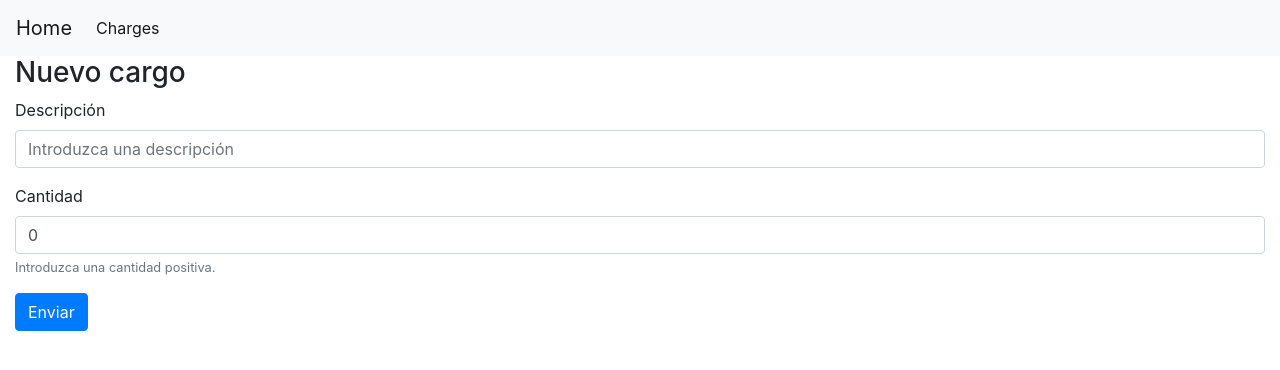
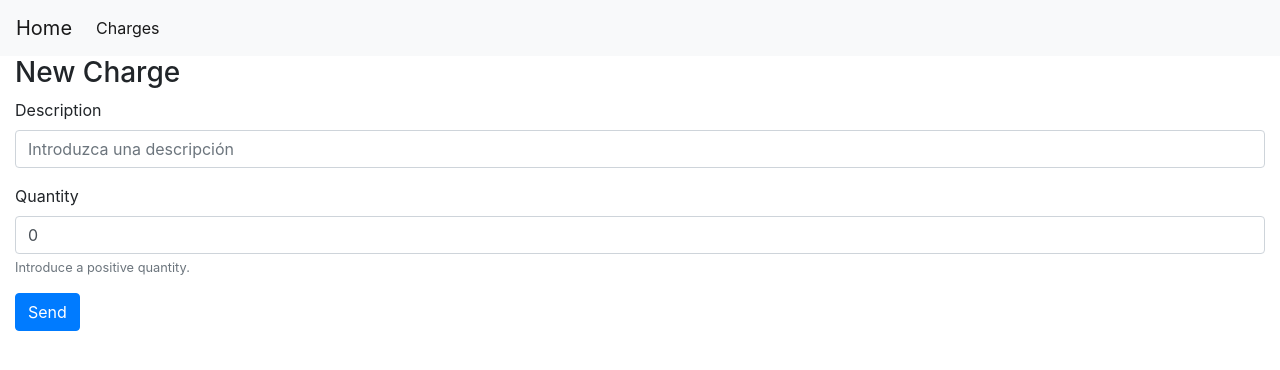
Before and after one commit to esteban24/charges-consumer, a React (Create React App) app: page /charges/new in a window 1280 px wide. Shown: the top 370 px of the page. Built offline with nearby package versions, Linux system fonts and the light colour scheme.

Commit message:
Changed literals

```diff
--- a/src/components/Create.js
+++ b/src/components/Create.js
@@ -55,20 +55,20 @@ class Create extends Component {
         <div className="Create">
           <div className="panel panel-default">
             <div className="panel-heading">
-              <h3 className="panel-title">Nuevo cargo</h3>
+              <h3 className="panel-title">New Charge</h3>
             </div>
             <div className="panel-body">
               <form onSubmit={this.handleSubmit}>
                 <div className="form-group">
-                  <label>Descripción</label>
+                  <label>Description</label>
                   <input type="text" className="form-control" name="description" id="description" placeholder="Introduzca una descripción" required="required" value={this.state.description} onChange={this.handleInputChange} maxLength="255"/>
                 </div>
                 <div className="form-group">
-                  <label>Cantidad</label>
+                  <label>Quantity</label>
                   <input type="number" className="form-control" name="amount" id="amount" placeholder="Introduzca una cantidad" required="required" value={this.state.amount} onChange={this.handleInputChange} min="1" step="0.01"/>
-                  <small id="amountHelp" className="form-text text-muted">Introduzca una cantidad positiva.</small>
+                  <small id="amountHelp" className="form-text text-muted">Introduce a positive quantity.</small>
                 </div>
-                <button type="submit" className="btn btn-primary">Enviar</button>
+                <button type="submit" className="btn btn-primary">Send</button>
               </form>
             </div>
           </div>
```
